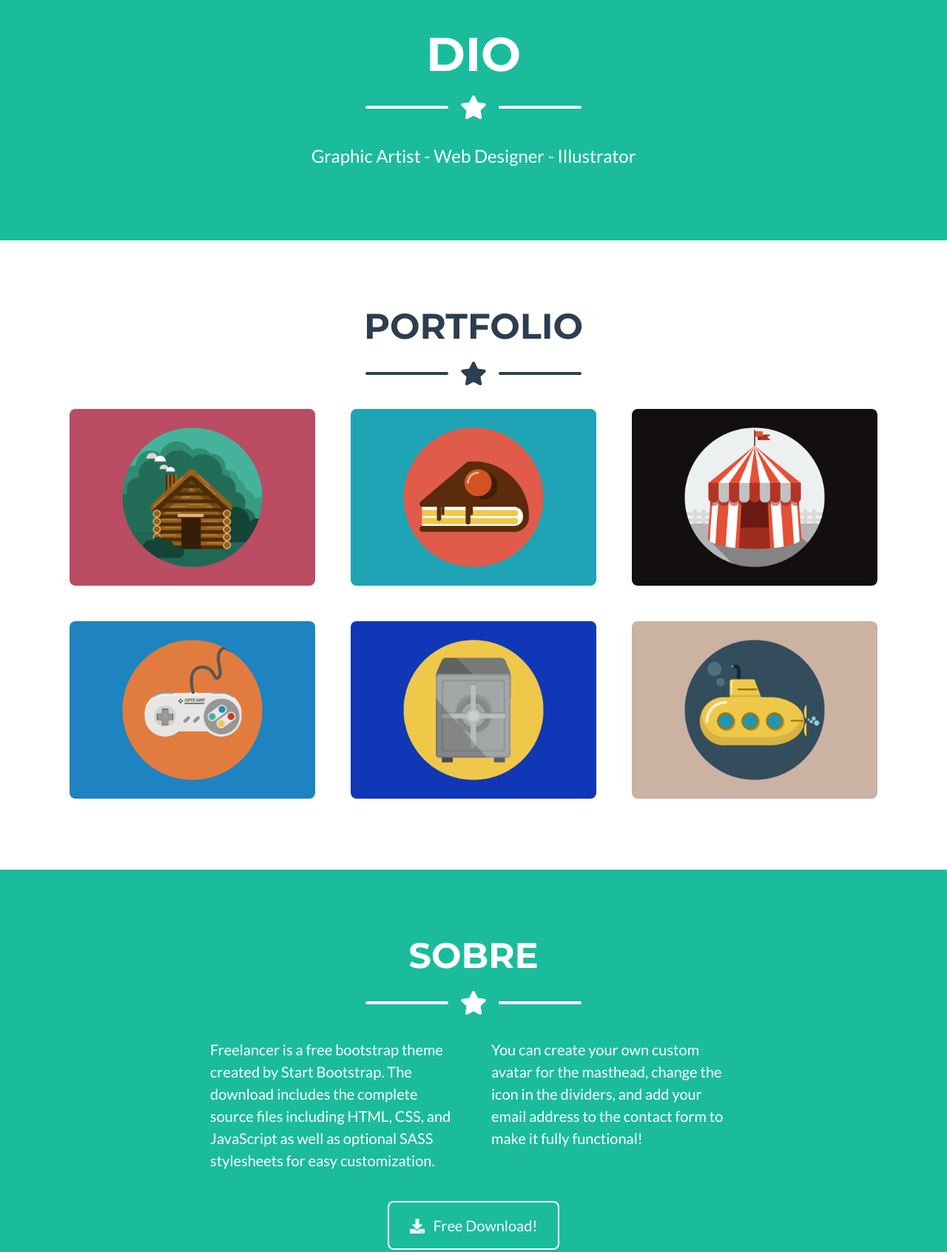
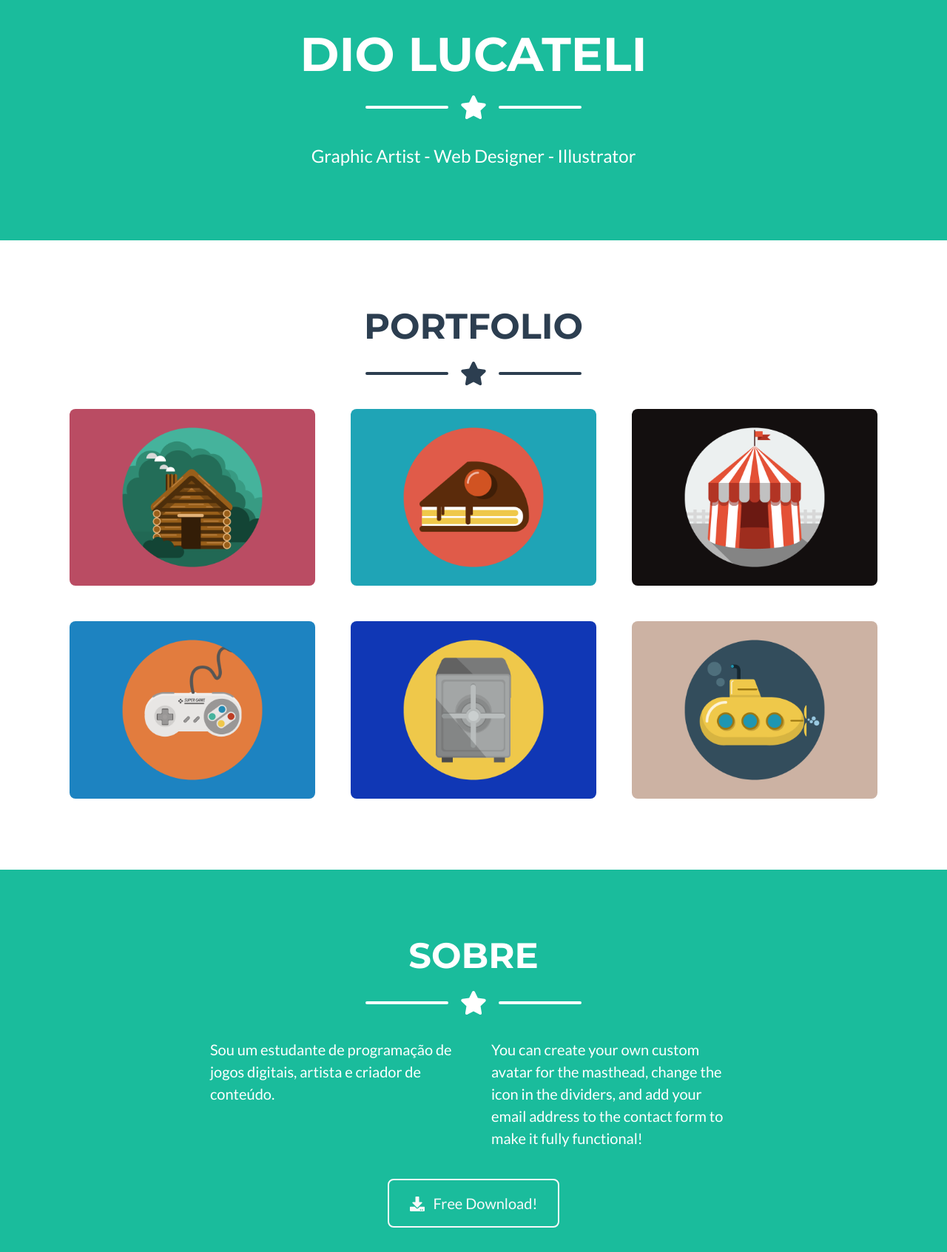
Before and after one commit to AndrielLucateli/DioLucateliSite, a plain HTML site: page index.html in a window 1280 px wide. Shown: the part 458-2151 px from the top of the page at 74% size. Drawn offline with nearby package versions, Linux system fonts and the light colour scheme.

Commit message:
Update index.html

```diff
--- a/index.html
+++ b/index.html
@@ -40,7 +40,7 @@
                 <!-- Masthead Avatar Image-->
                 <img class="masthead-avatar mb-5" src="assets/img/avataaars.svg" alt="" />
                 <!-- Masthead Heading-->
-                <h1 class="masthead-heading text-uppercase mb-0">Dio </h1>
+                <h1 class="masthead-heading text-uppercase mb-0">Dio Lucateli</h1>
                 <!-- Icon Divider-->
                 <div class="divider-custom divider-light">
                     <div class="divider-custom-line"></div>
@@ -134,7 +134,7 @@
                 </div>
                 <!-- About Section Content-->
                 <div class="row">
-                    <div class="col-lg-4 ml-auto"><p class="lead">Freelancer is a free bootstrap theme created by Start Bootstrap. The download includes the complete source files including HTML, CSS, and JavaScript as well as optional SASS stylesheets for easy customization.</p></div>
+                    <div class="col-lg-4 ml-auto"><p class="lead">Sou um estudante de programação de jogos digitais, artista e criador de conteúdo.</p></div>
                     <div class="col-lg-4 mr-auto"><p class="lead">You can create your own custom avatar for the masthead, change the icon in the dividers, and add your email address to the contact form to make it fully functional!</p></div>
                 </div>
                 <!-- About Section Button-->
```
